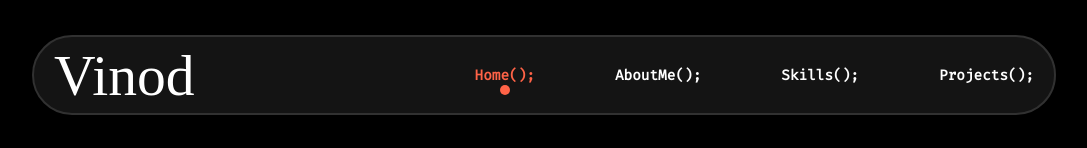
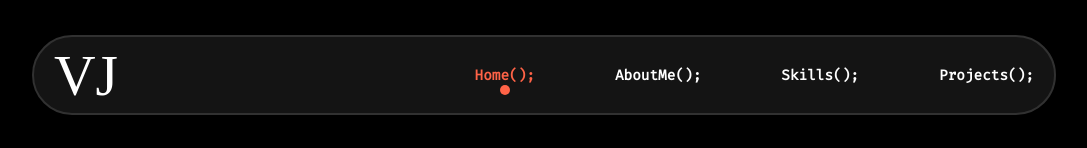
Before and after one commit to vinodjangid07/Portfolioblack, a plain HTML site: page index.html in a window 1280 px wide. Shown: the top 148 px of the page, without its empty margins (96-1183 px from the left). Drawn offline with nearby package versions, Linux system fonts and the light colour scheme; a web font is replaced by a local one.

Commit message:
Update index.html

```diff
--- a/index.html
+++ b/index.html
@@ -25,7 +25,7 @@
 
 
         <div class="navbar" id="navbar">
-            <div class="logo">Vinod</div>
+            <div class="logo">VJ</div>
             <div class="navbar-tabs" id="navbar-tabs">
                 <ul class="navbar-tabs-ul">
                     <a href="#home">
```
